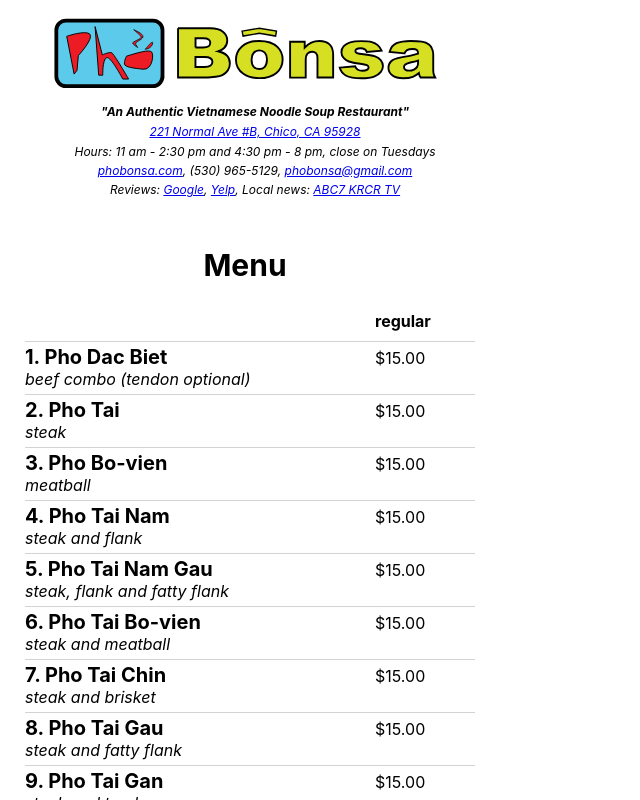
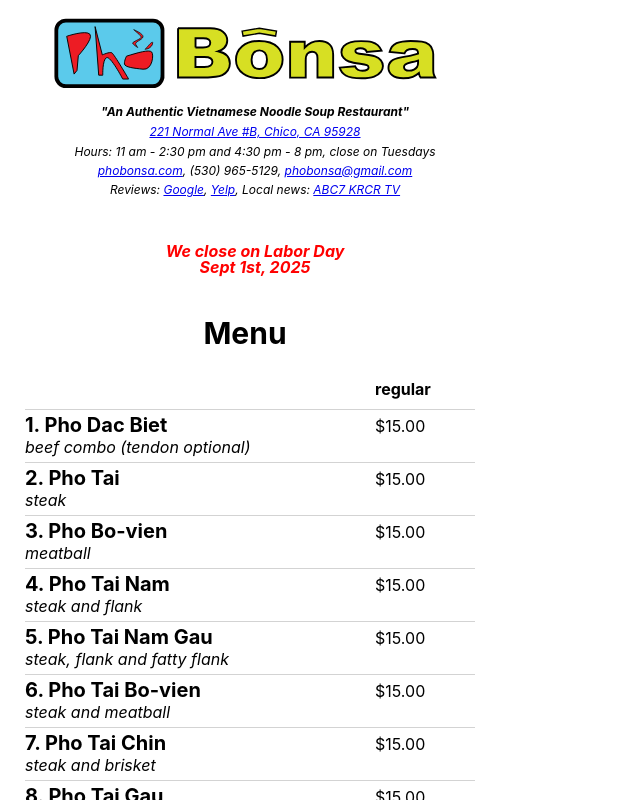
Before and after one commit to levu48/phobonsa, a React (Create React App) app: page / in a window 1280 px wide. Shown: the top 800 px of the page, without its empty margins (0-640 px from the left). Built offline with nearby package versions, Linux system fonts and the light colour scheme.

Commit message:
labor day sept 1

```diff
--- a/src/App.js
+++ b/src/App.js
@@ -63,11 +63,10 @@ const App = props => {
       <div style={styles.oneline}>Reviews: <a href='https://goo.gl/maps/gkDqJ9L5cTNWCEcf9' target='_blank'>Google</a>, <a href='https://www.yelp.com/biz/pho-bonsa-chico?osq=Pho+Bonsa' target='_blank'>Yelp</a>, Local news: <a href='https://krcrtv.com/news/local/new-pho-restaurant-a-hit-for-chico-state-students' target='_blank'>ABC7 KRCR TV</a></div>
       <div style={styles.noticeHeader}><span></span></div>
           <div style={styles.notice}>
-              {/* <span style={styles.tagLine}><br/>
-              Summer Break!<br/>
-              We will reopen on <br/>
-              Wed July 9th, 2025.</span><br/>
-            <span style={styles.tagLine}></span><br/> */}
+              <span style={styles.tagLine}><br/>
+              We close on Labor Day<br/>
+              Sept 1st, 2025</span><br/>
+            <span style={styles.tagLine}></span><br/>
           </div>
       </div>
 
```
